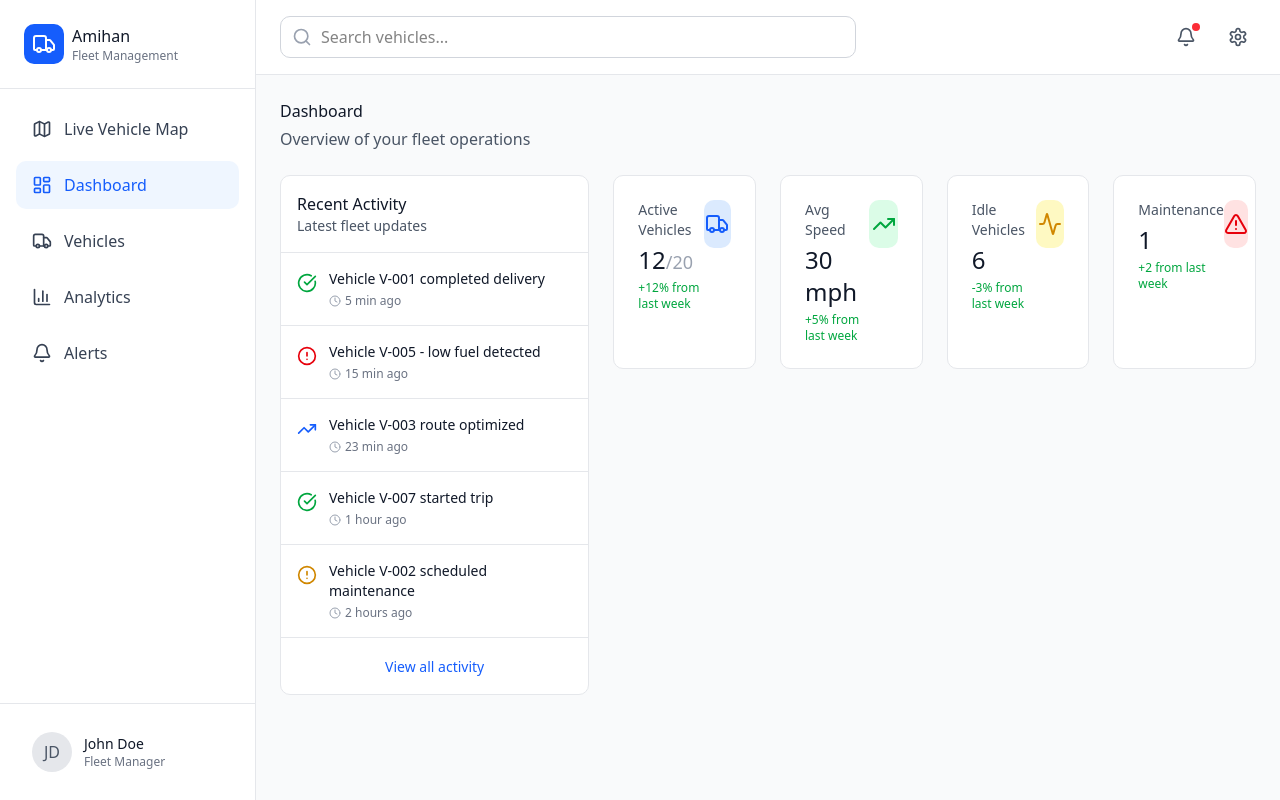
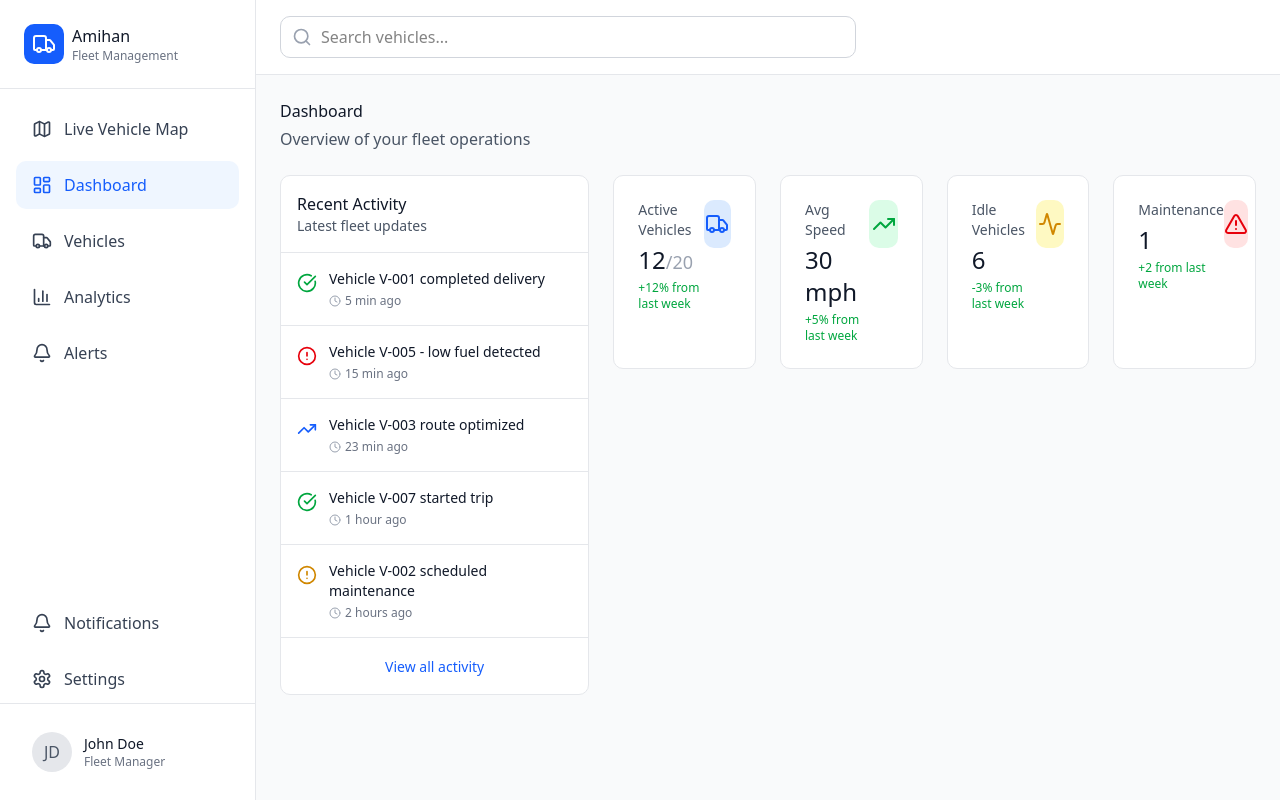
Before and after one commit to swayswede-oss/Amihan, a React (Vite) app: page / in a window 1280 px wide. Both pictures are taken after typing "Sample", "Sample123" into the empty fields and a click on the button "Log In". Built offline with nearby package versions, Linux system fonts and the light colour scheme.

Commit message:
Move notifications and settings to sidebar menu

```diff
--- a/src/App.tsx
+++ b/src/App.tsx
@@ -30,7 +30,7 @@ export type Vehicle = {
 export default function App() {
   const [isAuthenticated, setIsAuthenticated] = useState(false);
   const [authView, setAuthView] = useState<'login' | 'signup'>('login');
-  const [currentView, setCurrentView] = useState<'map' | 'dashboard' | 'vehicles' | 'analytics' | 'alerts'>('dashboard');
+  const [currentView, setCurrentView] = useState<'map' | 'dashboard' | 'vehicles' | 'analytics' | 'alerts' | 'notifications' | 'settings'>('dashboard');
   const [selectedVehicle, setSelectedVehicle] = useState<Vehicle | null>(null);
   const [isSidebarOpen, setIsSidebarOpen] = useState(false);
 
@@ -94,6 +94,18 @@ export default function App() {
             )}
             {currentView === 'analytics' && <Analytics />}
             {currentView === 'alerts' && <Alerts />}
+            {currentView === 'notifications' && (
+              <div className="p-4 lg:p-6">
+                <h1 className="text-2xl font-bold text-gray-900 mb-2">Notifications</h1>
+                <p className="text-gray-600">Your notifications will appear here</p>
+              </div>
+            )}
+            {currentView === 'settings' && (
+              <div className="p-4 lg:p-6">
+                <h1 className="text-2xl font-bold text-gray-900 mb-2">Settings</h1>
+                <p className="text-gray-600">Application settings and preferences</p>
+              </div>
+            )}
           </main>
         )}
       </div>
--- a/src/components/Header.tsx
+++ b/src/components/Header.tsx
@@ -1,4 +1,4 @@
-import { Search, Bell, Settings, Menu } from 'lucide-react';
+import { Search, Menu } from 'lucide-react';
 
 type HeaderProps = {
   onMenuClick: () => void;
@@ -27,15 +27,6 @@ export function Header({ onMenuClick }: HeaderProps) {
           </div>
         </div>
 
-        <div className="flex items-center gap-2 lg:gap-4">
-          <button className="relative p-2 text-gray-600 hover:bg-gray-100 rounded-lg transition-colors">
-            <Bell className="w-5 h-5" />
-            <span className="absolute top-1 right-1 w-2 h-2 bg-red-500 rounded-full"></span>
-          </button>
-          <button className="hidden sm:block p-2 text-gray-600 hover:bg-gray-100 rounded-lg transition-colors">
-            <Settings className="w-5 h-5" />
-          </button>
-        </div>
       </div>
     </header>
   );
--- a/src/components/Sidebar.tsx
+++ b/src/components/Sidebar.tsx
@@ -1,9 +1,9 @@
-import { LayoutDashboard, Truck, BarChart3, Bell, X, Map } from 'lucide-react';
+import { LayoutDashboard, Truck, BarChart3, Bell, X, Map, Settings } from 'lucide-react';
 import logo from 'figma:asset/d766fe78c0990450ebe81dfc9bafb7412cf8f61d.png';
 
 type SidebarProps = {
-  currentView: 'map' | 'dashboard' | 'vehicles' | 'analytics' | 'alerts';
-  onViewChange: (view: 'map' | 'dashboard' | 'vehicles' | 'analytics' | 'alerts') => void;
+  currentView: 'map' | 'dashboard' | 'vehicles' | 'analytics' | 'alerts' | 'notifications' | 'settings';
+  onViewChange: (view: 'map' | 'dashboard' | 'vehicles' | 'analytics' | 'alerts' | 'notifications' | 'settings') => void;
   isOpen: boolean;
   onClose: () => void;
 };
@@ -15,6 +15,11 @@ export function Sidebar({ currentView, onViewChange, isOpen, onClose }: SidebarP
     { id: 'vehicles' as const, label: 'Vehicles', icon: Truck },
     { id: 'analytics' as const, label: 'Analytics', icon: BarChart3 },
     { id: 'alerts' as const, label: 'Alerts', icon: Bell },
+  ];
+
+  const settingsItems = [
+    { id: 'notifications' as const, label: 'Notifications', icon: Bell },
+    { id: 'settings' as const, label: 'Settings', icon: Settings },
   ];
 
   return (
@@ -79,6 +84,31 @@ export function Sidebar({ currentView, onViewChange, isOpen, onClose }: SidebarP
           </ul>
         </nav>
 
+        <nav className="px-4 pb-4">
+          <ul className="space-y-2">
+            {settingsItems.map((item) => {
+              const Icon = item.icon;
+              const isActive = currentView === item.id;
+
+              return (
+                <li key={item.id}>
+                  <button
+                    onClick={() => onViewChange(item.id)}
+                    className={`w-full flex items-center gap-3 px-4 py-3 rounded-lg transition-colors ${
+                      isActive
+                        ? 'bg-blue-50 text-blue-600'
+                        : 'text-gray-700 hover:bg-gray-50'
+                    }`}
+                  >
+                    <Icon className="w-5 h-5" />
+                    <span>{item.label}</span>
+                  </button>
+                </li>
+              );
+            })}
+          </ul>
+        </nav>
+
         <div className="p-4 border-t border-gray-200">
           <div className="flex items-center gap-3 px-4 py-3">
             <div className="w-10 h-10 bg-gray-200 rounded-full flex items-center justify-center">
```
